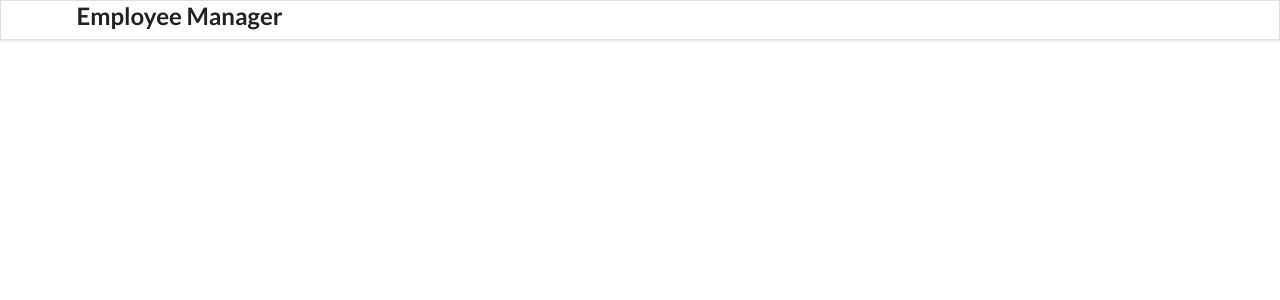
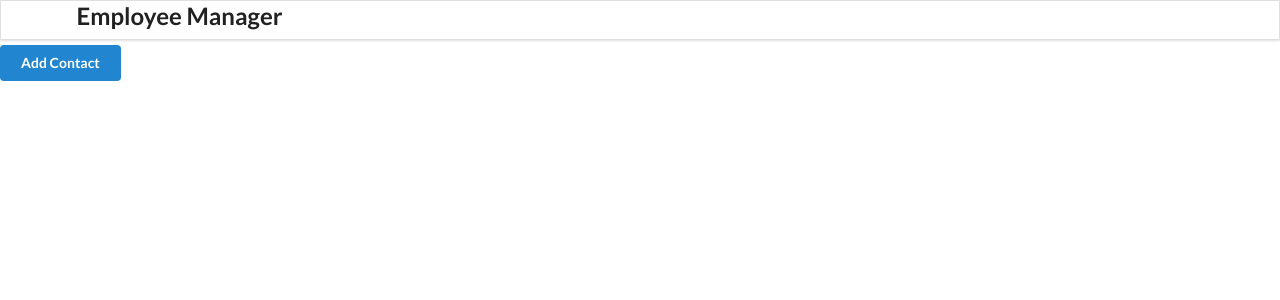
Before and after one commit to niketajn/React_Emp_Manager_App, a React (Create React App) app: page / in a window 1280 px wide. Shown: the top 300 px of the page. Built offline with nearby package versions, Linux system fonts and the light colour scheme.

Commit message:
added navigation func

```diff
--- a/src/Components/AddEmployee.js
+++ b/src/Components/AddEmployee.js
@@ -1,14 +1,23 @@
 import React, { useState } from 'react';
+
+import { useNavigate } from "react-router-dom";
 
 const AddEmployee = (props) =>{
     const [empInfo,setEmpInfo] = useState({
         name:'',
         email:''
     });
+
+    const navigate = useNavigate();
+
     const add = (e) => {
         e.preventDefault();
+        if(empInfo.name===" " || empInfo.email === ""){
+            return alert("All fields are mandatory");
+        }
         props.addEmployeeHandler(empInfo);
         setEmpInfo({name:'',email:''});
+        navigate("/");
     }
 
     return(
--- a/src/Components/EmployeeCard.js
+++ b/src/Components/EmployeeCard.js
@@ -2,7 +2,6 @@ import React from "react";
 
 const EmployeeCard = (props) => {
     const {name,email} = props.employee;
-    console.log(props);
     return(
         <div className="item">
         <img className="ui avatar image"
--- a/src/Components/EmployeeList.js
+++ b/src/Components/EmployeeList.js
@@ -1,4 +1,5 @@
 import React from 'react';
+import { Link } from 'react-router-dom';
 import EmployeeCard from './EmployeeCard';
 
 const EmployeeList = (props) =>{
@@ -10,8 +11,14 @@ const EmployeeList = (props) =>{
     });
 
     return(
-        <div className='ui celled list' style={{marginTop:"4em"}}>
-            {retrieveEmployees}
+        <div className="main">
+            <h2>Employee List</h2>
+            <Link to="/add">
+                <button className="ui button blue right">Add Contact</button>
+            </Link>
+            <div className='ui celled list' style={{marginTop:"4em"}}>
+                {retrieveEmployees}
+            </div>
         </div>
     )
 
```
